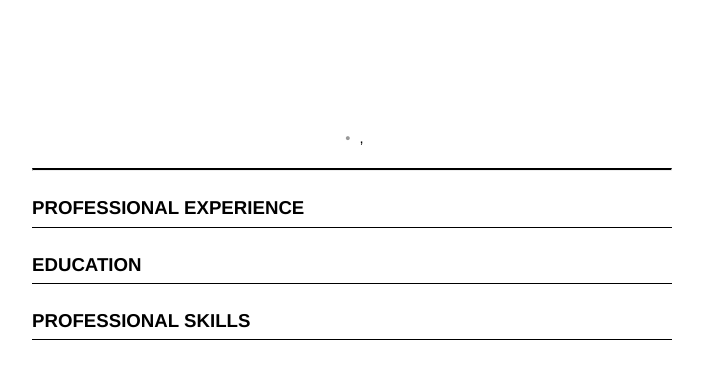
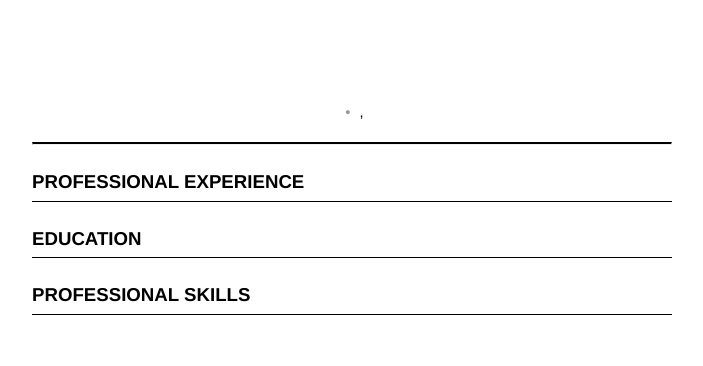
Before and after one commit to nicklpeterson/json-resume, a website: page index.njk in a window 1280 px wide. Shown: the whole page, without its empty margins (296-999 px from the left). Drawn offline with nearby package versions, Linux system fonts and the light colour scheme; files that its build step writes are made by us from their sources.

Commit message:
reduce top padding

```diff
--- a/index.css
+++ b/index.css
@@ -30,13 +30,13 @@ body {
 
 @media screen and (min-width: 800px) {
   body {
-    padding: 8% 15% 0 15%;
+    padding: 6% 15% 0 15%;
   }
 }
 
 @media screen and (min-width: 1200px) {
   body {
-    padding: 8% 25% 0 25%;
+    padding: 6% 25% 0 25%;
   }
 }
 
```
